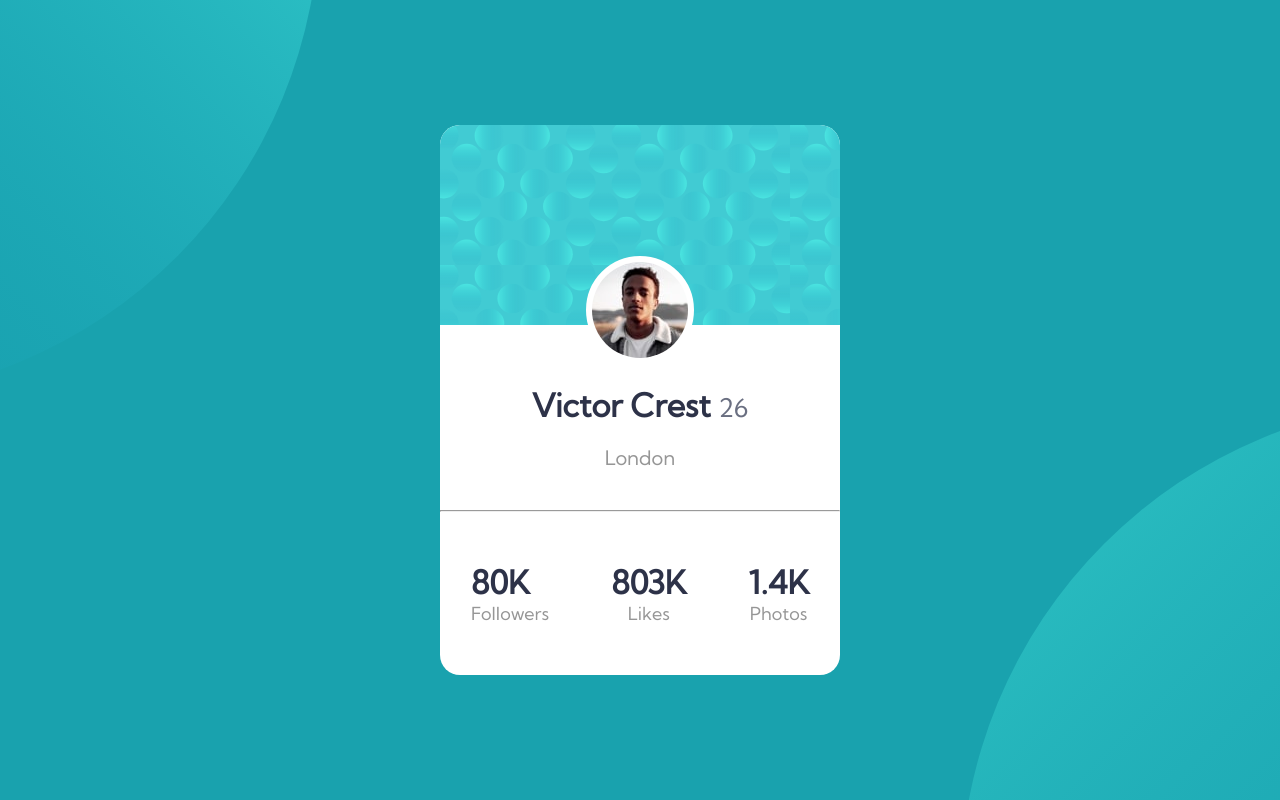
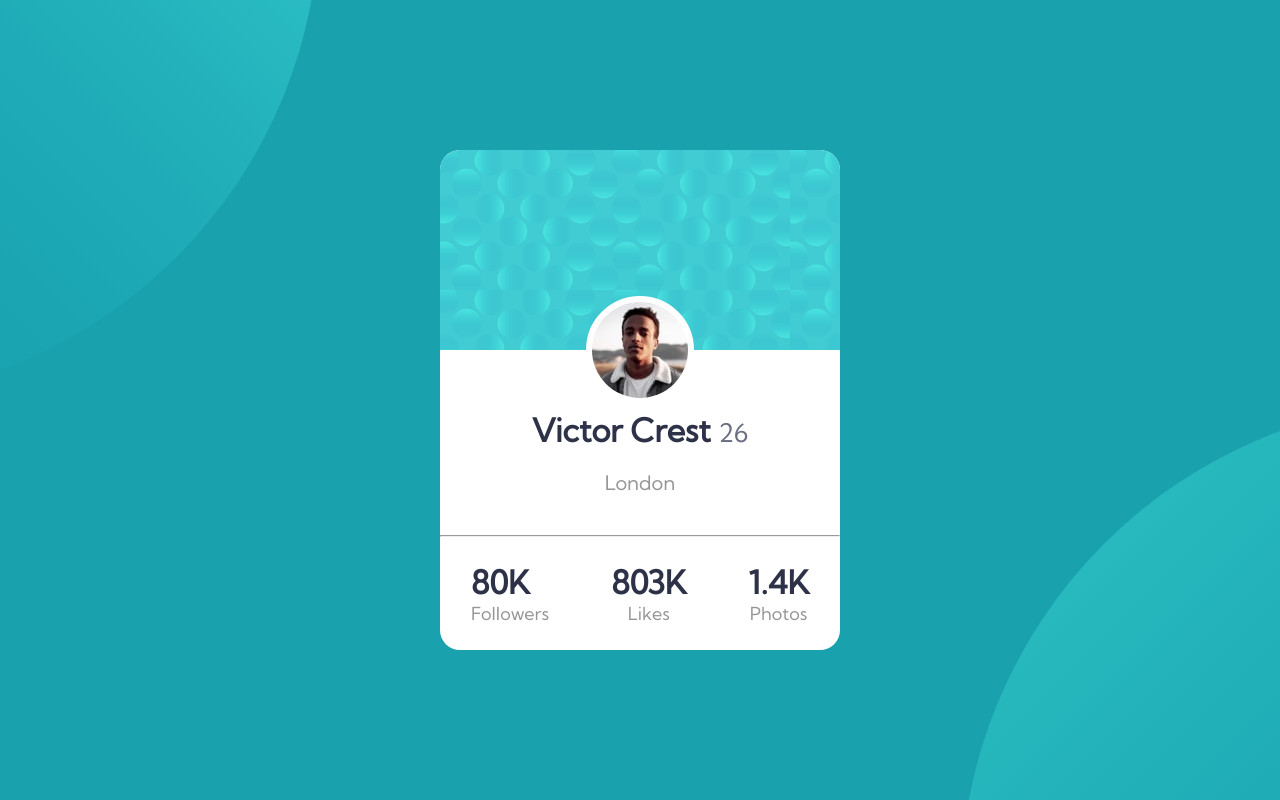
Before and after one commit to Robert-Thaiyah/Profile-card-component, a plain HTML site: page index.html in a window 1280 px wide. Drawn offline with Linux system fonts and the light colour scheme.

Commit message:
css cleanup

```diff
--- a/css/styles.css
+++ b/css/styles.css
@@ -22,7 +22,7 @@ body {
 
 .card {
     width: 400px;
-    height: 550px;
+    height: 500px;
     background-color: white;
     margin: auto;
     position: absolute;
@@ -48,8 +48,7 @@ body {
     background-color: #fff;
     border: 6px solid #fff;
     position: relative;
-    /* margin-top: 170px; */
-    margin-bottom: -170px;
+    translate: 0 100px;
 }
 
 .content {
@@ -83,7 +82,7 @@ hr {
     display: flex;
     align-items: center;
     justify-content: space-around;
-    margin-top: 50px;
+    margin-top: 25px;
 }
 
 .statistics .numbers {
```
